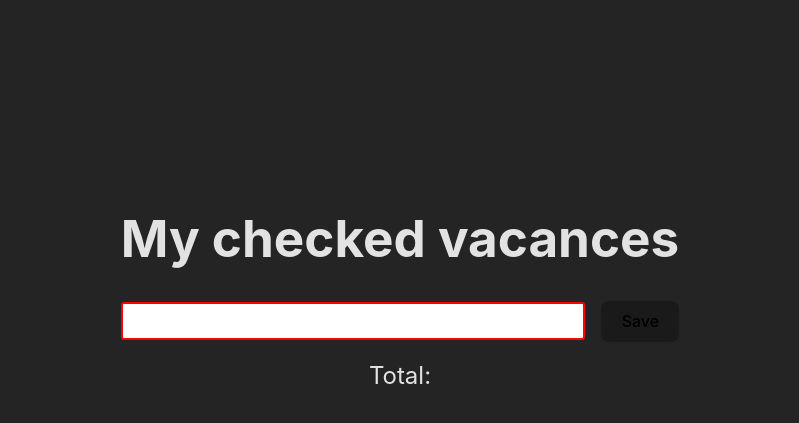
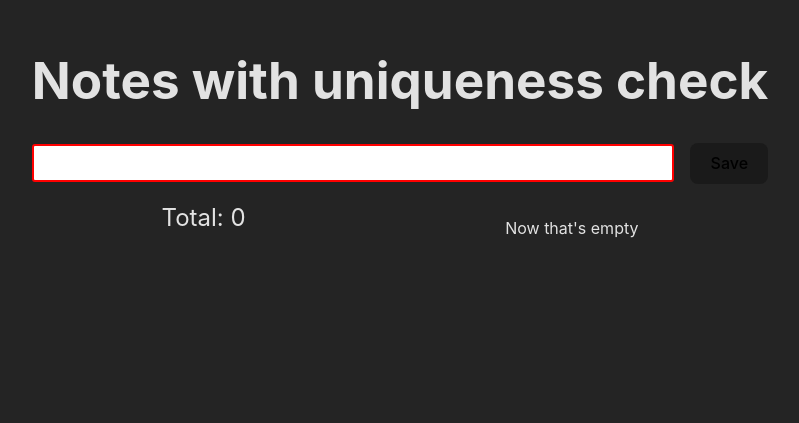
Before and after one commit to Karavang/vacansesNotes, a React (Vite) app: page / in a window 1280 px wide. Shown: the part 115-538 px from the top of the page, without its empty margins (240-1039 px from the left). Built offline with nearby package versions, Linux system fonts and the light colour scheme.

Commit message:
for practic

```diff
--- a/src-tauri/data.json
+++ b/src-tauri/data.json
@@ -1 +1 @@
-{"links":["ыфвфыв","ыфвывфвыф","фывыфвыфвыфвыфвыффыв","ыыфвыфв","фывыфв","ывыфвфвыф","ывывыф","ыфвфв","sadsad","sadsadsa","іфвіфвф","asdasdsa","asdasdsadas","ssssssss","sadsadadsa","sadadasdasasd","sdasda","sada","aaasda","asadas"]}
+{"links":["adad"]}
--- a/src-tauri/tauri.conf.json
+++ b/src-tauri/tauri.conf.json
@@ -6,7 +6,7 @@
     "distDir": "../dist"
   },
   "package": {
-    "productName": "vacansesnotes",
+    "productName": "Notes with uniqueness check",
     "version": "0.1.0"
   },
   "tauri": {
@@ -57,7 +57,7 @@
         "fullscreen": false,
         "height": 600,
         "resizable": true,
-        "title": "vacansesnotes",
+        "title": "Notes with uniqueness check",
         "width": 800
       }
     ]
--- a/src/App.css
+++ b/src/App.css
@@ -1,7 +1,7 @@
 #root {
   max-width: 1280px;
   margin: 0 auto;
-  padding: 2rem;
+  padding: 0;
   text-align: center;
 }
 
@@ -12,6 +12,7 @@
   flex-direction: column;
   gap: 16px;
 }
+
 .flexator input {
   width: 100%;
   height: 32px;
@@ -19,19 +20,52 @@
   border-radius: 3px;
   transition: 0.5s border-color;
 }
+
 .flexator input:hover {
   border-color: inherit;
 }
+
 .flexator form {
   display: flex;
   align-items: center;
   justify-content: center;
-
   flex-direction: row;
   width: 100%;
   gap: 16px;
 }
+
 .flexator p {
   margin: 0;
   font-size: 24px;
 }
+
+.totalAndList {
+  width: 100%;
+  display: flex;
+  justify-content: space-around;
+  padding: 0;
+}
+
+.totalAndlistUl {
+  display: flex;
+  align-items: center;
+  justify-content: flex-start;
+  flex-direction: column;
+  padding: 0;
+  height: 40vh;
+  max-width: 50%;
+  overflow-y: scroll;
+  overflow-x: hidden;
+  gap: 8px;
+}
+
+.totalAndlistUlLi {
+  width: 90%;
+  word-wrap: break-word;
+  overflow-wrap: break-word;
+
+  border: 1px solid gray;
+  border-radius: 5px;
+  padding: 0;
+  list-style: none;
+}
--- a/src/App.jsx
+++ b/src/App.jsx
@@ -6,6 +6,7 @@ function App() {
   const [note, setNote] = useState("");
   const [totalValue, setTotalValue] = useState(0);
   const [isContain, setIsContain] = useState(false);
+  const [listText, setList] = useState([]);
   const total = async () =>
     setTotalValue(await invoke("count_elements").catch(console.error));
 
@@ -14,12 +15,16 @@ function App() {
       await invoke("contains_text", { searchText: note }).catch(console.error),
     );
 
+  const listNotes = async () =>
+    setList(await invoke("list_text").catch(console.error));
   const newNote = async (e) => {
     e.preventDefault();
     if (!isContain) {
       await invoke("new_note", { link: note });
     }
     total();
+    listNotes();
+    contains_text();
   };
 
   useEffect(() => {
@@ -34,6 +39,7 @@ function App() {
     }
   }, [isContain]);
   useEffect(() => {
+    listNotes();
     total();
   }, []);
 
@@ -43,7 +49,7 @@ function App() {
 
   return (
     <>
-      <h1>My checked vacances</h1>
+      <h1>Notes with uniqueness check</h1>
       <div className="flexator">
         <form onSubmit={newNote}>
           <input
@@ -61,7 +67,21 @@ function App() {
             Save
           </button>
         </form>
-        <p>Total: {totalValue}</p>
+        <div className="totalAndList">
+          <p>Total: {totalValue ? totalValue : 0}</p>
+          <ul className="totalAndlistUl">
+            {listText
+              ? listText.map((e) => (
+                  <li
+                    key={e}
+                    className="totalAndlistUlLi"
+                  >
+                    {e}
+                  </li>
+                ))
+              : "Now that's empty"}
+          </ul>
+        </div>
       </div>
     </>
   );
```
Also changed, not shown: 1 other file (tests, documents, lock files or other folders).
